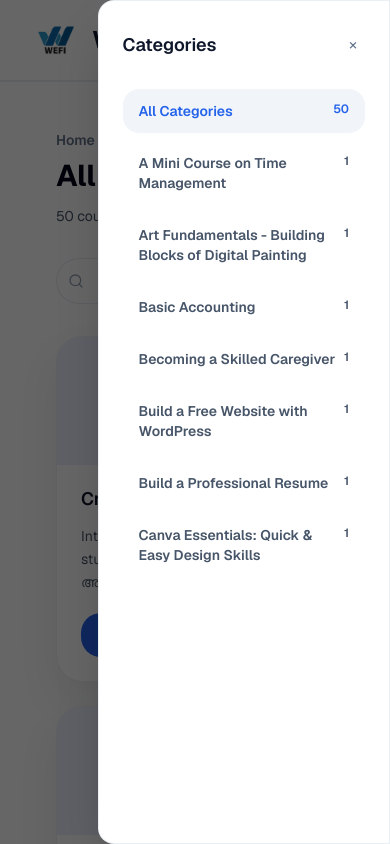
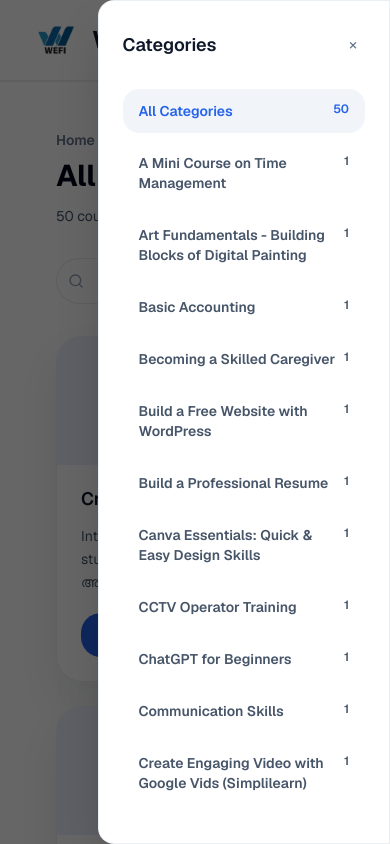
Before and after one commit to Basimkm369/wefi-institute, a Next.js app: page /courses in a window 390 px wide. Both pictures are taken after a click on the button "Categories". Shown: the top 844 px of the page. Built offline with nearby package versions, Linux system fonts and the light colour scheme.

Commit message:
cources page mobile ui

```diff
--- a/src/components/CoursesSection.tsx
+++ b/src/components/CoursesSection.tsx
@@ -50,7 +50,7 @@ const CoursesSection = () => {
   return (
     <section
       id="courses"
-      className="scroll-mt-[5rem] border-t border-slate-200/70 bg-white pt-12 pb-16 md:pt-16 md:pb-20 dark:border-white/10 dark:bg-[#061226]"
+      className="scroll-mt-[5rem] border-t border-slate-200/70 bg-white pt-12 pb-8 md:pt-16 md:pb-12 dark:border-white/10 dark:bg-[#061226]"
     >
       <div className="container">
         <div className="space-y-8">
@@ -94,7 +94,7 @@ const CoursesSection = () => {
             <button
               type="button"
               onClick={() => setDrawerOpen(true)}
-              className="lg:hidden rounded-full border border-slate-700 bg-slate-900/60 px-4 py-2 text-sm font-semibold text-white ring-1 ring-inset ring-white/10 transition hover:bg-slate-900/80"
+              className="lg:hidden rounded-[20px] border border-slate-200/80 bg-white/90 px-4 py-2 text-sm font-semibold text-primary shadow-[0_10px_30px_rgba(15,23,42,0.25)] transition hover:bg-white"
             >
               Categories
             </button>
@@ -138,6 +138,7 @@ const CoursesSection = () => {
                 aria-hidden="true"
               />
               <div className="fixed inset-y-0 right-0 z-60 w-3/4 max-w-xs bg-white p-6 shadow-2xl border border-slate-200/70 rounded-l-[16px] dark:bg-slate-900 dark:border-slate-800">
+                <div className="flex h-full flex-col">
                   <div className="flex items-center justify-between">
                     <h3 className="text-lg font-semibold text-slate-900 dark:text-white">Categories</h3>
                     <button
@@ -148,7 +149,7 @@ const CoursesSection = () => {
                       ×
                     </button>
                   </div>
-                <div className="mt-6 max-h-[60vh] overflow-y-auto pb-6">
+                  <div className="mt-6 flex-1 overflow-y-auto pb-6">
                     <ul className="space-y-2 text-sm text-slate-600 dark:text-slate-300">
                       {categoryList.map(({ name, count, active }) => (
                         <li
@@ -167,6 +168,7 @@ const CoursesSection = () => {
                   </div>
                 </div>
               </div>
+            </div>
           )}
 
           {filteredCourses.length === 0 && (
```
Lines whose indentation alone changed are shown as unchanged.
